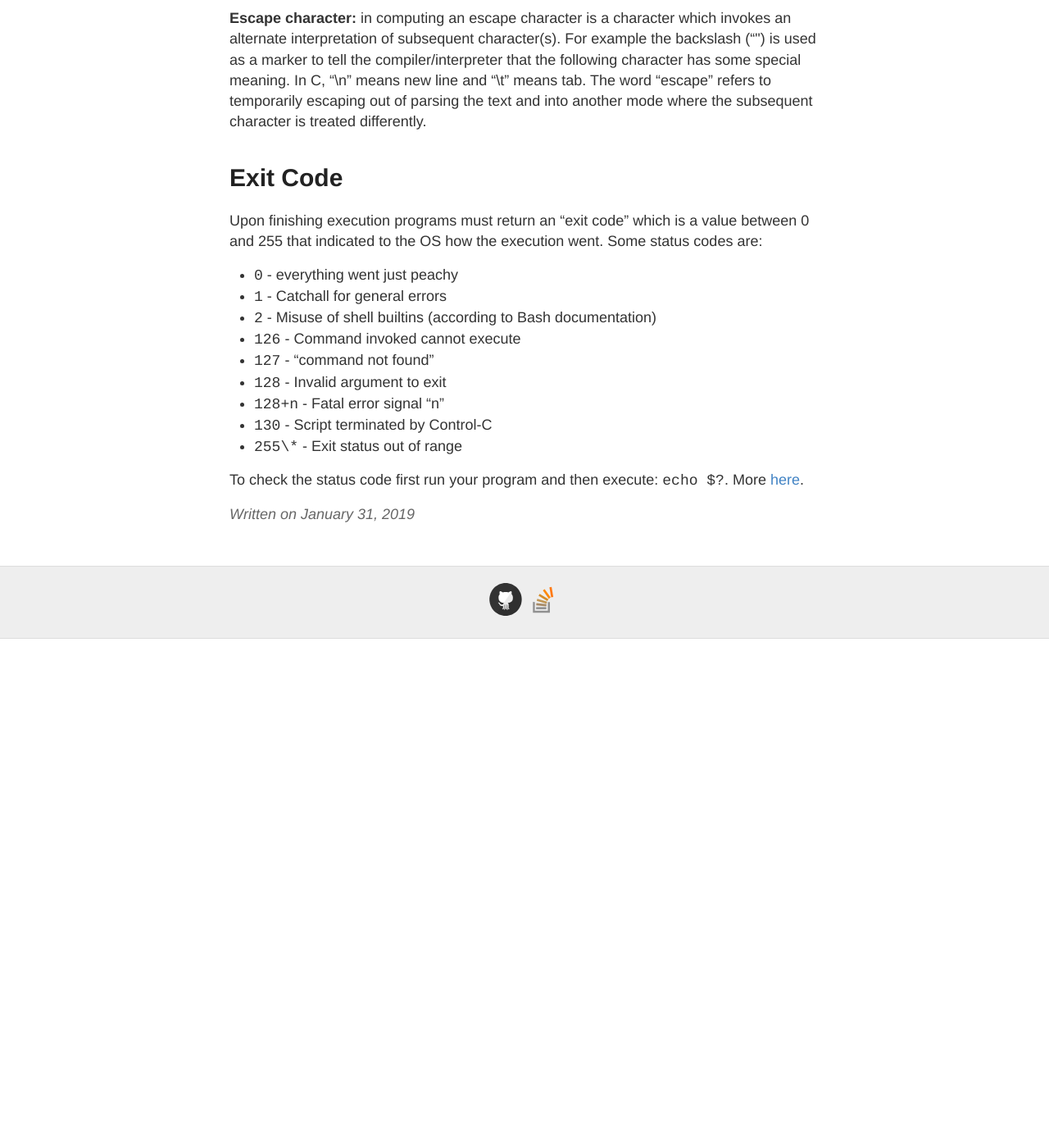
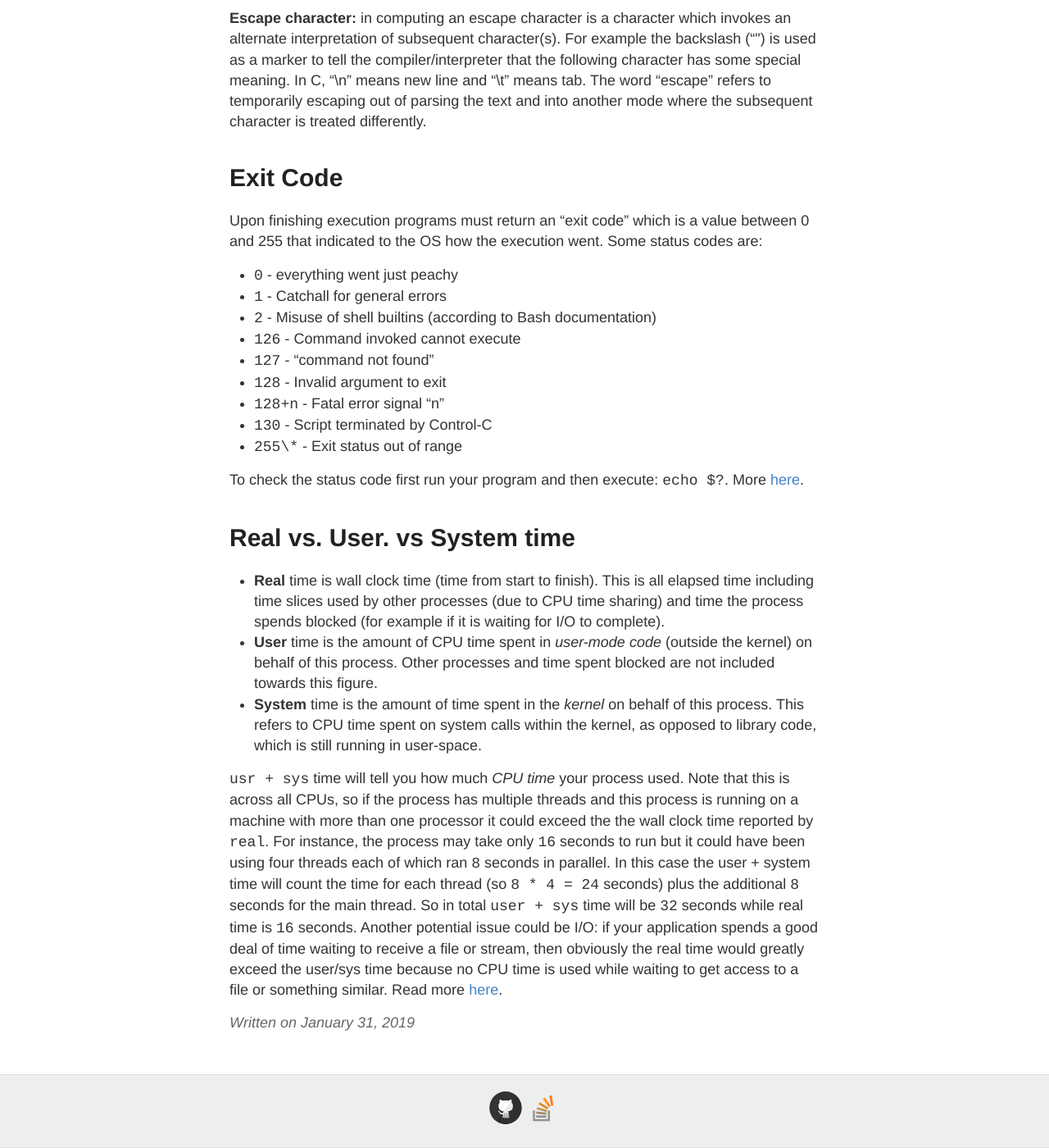
Before and after one commit to gutucristian/gutucristian.github.io, a Jekyll site: the page built from _posts/2019-1-31-C-Programming-Notes.md, in a window 1280 px wide and 1400 px high, scrolled down 2717 px. Shown: the whole window at 82% size. Built offline with Jekyll 4.4.1, drawn with Linux system fonts in a browser that asks for light colours; our own code applies the rules of GitHub Pages for plain Markdown files; before the commit the page ends 3496 px from its top, so only the background shows below that.

Commit message:
Update 2019-1-31-C-Programming-Notes.md

```diff
--- a/_posts/2019-1-31-C-Programming-Notes.md
+++ b/_posts/2019-1-31-C-Programming-Notes.md
@@ -91,3 +91,11 @@ Upon finishing execution programs must return an "exit code" which is a value be
 - `255\*` - Exit status out of range
 
 To check the status code first run your program and then execute: `echo $?`. More [here](https://shapeshed.com/unix-exit-codes/).
+
+# Real vs. User. vs System time
+
+- **Real** time is wall clock time (time from start to finish). This is all elapsed time including time slices used by other processes (due to CPU time sharing) and time the process spends blocked (for example if it is waiting for I/O to complete).
+- **User** time is the amount of CPU time spent in _user-mode code_ (outside the kernel) on behalf of this process. Other processes and time spent blocked are not included towards this figure.
+- **System** time is the amount of time spent in the _kernel_ on behalf of this process. This refers to CPU time spent on system calls within the kernel, as opposed to library code, which is still running in user-space.
+
+`usr + sys` time will tell you how much _CPU time_ your process used. Note that this is across all CPUs, so if the process has multiple threads and this process is running on a machine with more than one processor it could exceed the the wall clock time reported by `real`. For instance, the process may take only `16` seconds to run but it could have been using four threads each of which ran `8` seconds in parallel. In this case the user + system time will count the time for each thread (so `8 * 4 = 24` seconds) plus the additional `8` seconds for the main thread. So in total `user + sys` time will be `32` seconds while real time is `16` seconds. Another potential issue could be I/O: if your application spends a good deal of time waiting to receive a file or stream, then obviously the real time would greatly exceed the user/sys time because no CPU time is used while waiting to get access to a file or something similar. Read more [here](https://stackoverflow.com/questions/556405/what-do-real-user-and-sys-mean-in-the-output-of-time1).
```
